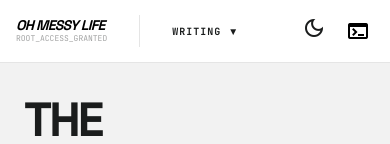
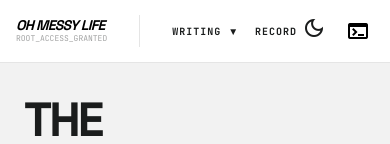
Before and after one commit to arnavmcr/oh-messy-life, a Next.js app: page /record in a window 390 px wide. Shown: the top 144 px of the page. Built offline with nearby package versions, Linux system fonts and the light colour scheme.

Commit message:
feat: add RECORD to nav (desktop + mobile) and ignore .superpowers/

```diff
--- a/components/Nav.tsx
+++ b/components/Nav.tsx
@@ -67,19 +67,26 @@ export default function Nav() {
             </div>
           </div>
 
+          <Link href="/record" className="hover:text-primary transition-colors">
+            RECORD
+          </Link>
+
           {comingSoon.map(({ label }) => (
             <span key={label} className="opacity-30 cursor-not-allowed">{label}</span>
           ))}
         </div>
 
         {/* Mobile nav */}
-        <div className="md:hidden flex items-center">
+        <div className="md:hidden flex items-center gap-4">
           <button
             onClick={() => setWritingOpen((v) => !v)}
             className="font-mono text-[10px] tracking-widest uppercase font-bold hover:text-primary transition-colors"
           >
             WRITING {writingOpen ? '▲' : '▼'}
           </button>
+          <Link href="/record" className="font-mono text-[10px] tracking-widest uppercase font-bold hover:text-primary transition-colors">
+            RECORD
+          </Link>
         </div>
       </div>
 
```
Also changed, not shown: 1 other file (tests, documents, lock files or other folders).
